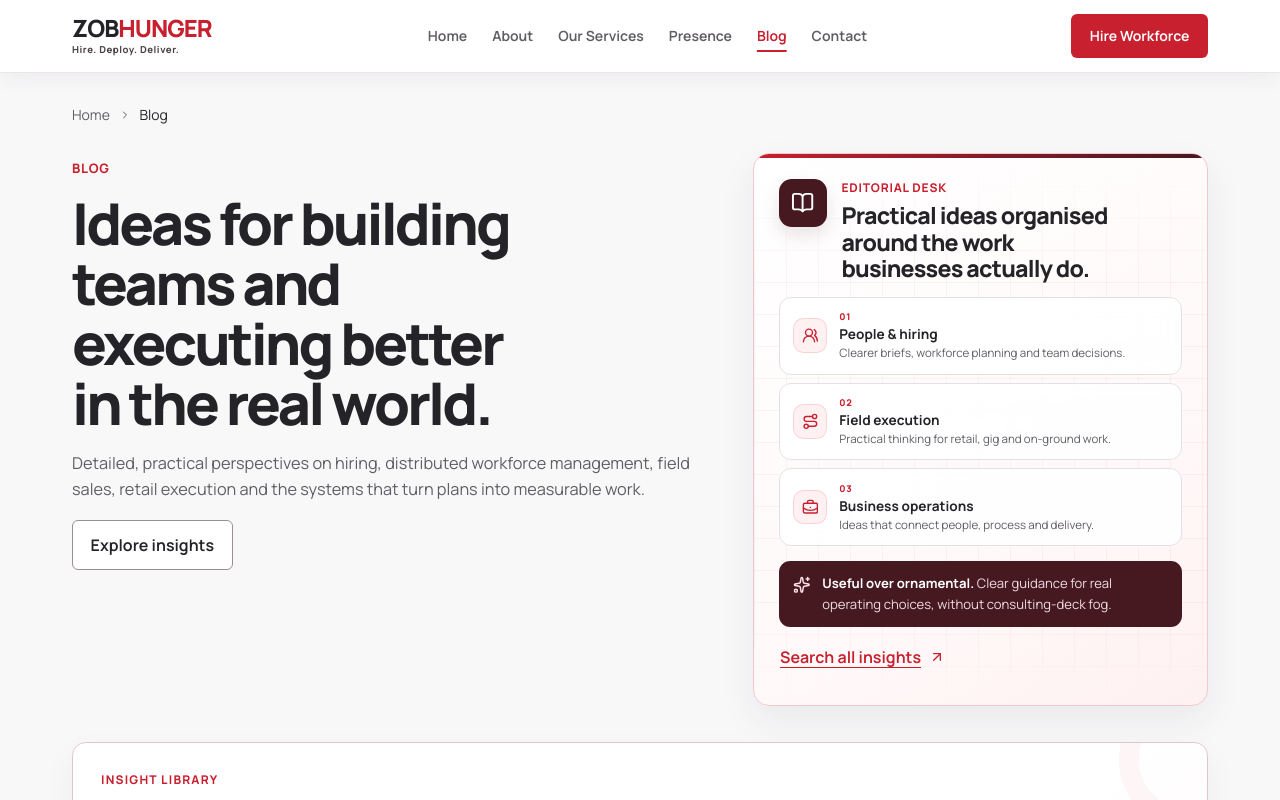
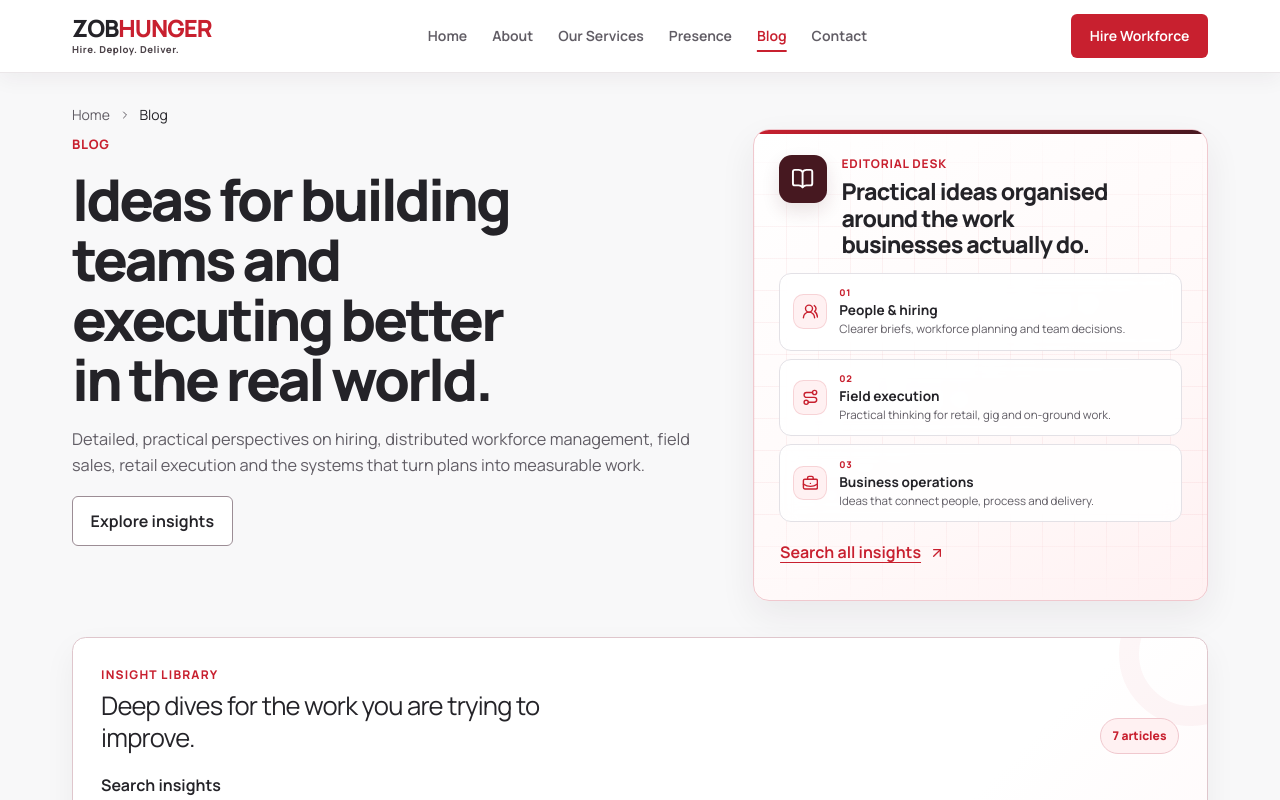
Before and after one commit to Aayush20253534/ZOBHUNGER, a Next.js app in the folder client/: page /blogs in a window 1280 px wide. Shown: the top 800 px of the page. Built offline with nearby package versions, Linux system fonts and the light colour scheme.

Commit message:
fix: compact blog hero and remove redundant insight strip

```diff
--- a/client/src/app/blogs/page.tsx
+++ b/client/src/app/blogs/page.tsx
@@ -5,7 +5,6 @@ import {
   BriefcaseBusiness,
   Route,
   Search,
-  Sparkles,
   UsersRound,
 } from "lucide-react";
 import { ActionButton } from "@/components/common/ActionButton";
@@ -109,14 +108,6 @@ export default async function BlogPage({
             })}
           </div>
 
-          <div className="zb-insights-feature-strip">
-            <Sparkles aria-hidden="true" />
-            <p>
-              <strong>Useful over ornamental.</strong> Clear guidance for real
-              operating choices, without consulting-deck fog.
-            </p>
-          </div>
-
           <ActionLink href="#insights-search" variant="text">
             Search all insights
             <ArrowUpRight aria-hidden="true" className="size-4" />
--- a/client/src/styles/editorial.css
+++ b/client/src/styles/editorial.css
@@ -628,6 +628,46 @@
   left: 66%;
 }
 
+/* Blog hero final fit: keep the primary CTA above the fold on laptop/desktop. */
+.zb-page-content .zb-editorial-hero--premium {
+  margin-top: -1.5rem;
+}
+
+.zb-editorial-hero--premium .zb-page-heading > .zb-eyebrow {
+  margin-bottom: 0.7rem;
+}
+
+.zb-editorial-hero--premium .zb-page-description {
+  margin-top: 0.8rem;
+}
+
+.zb-editorial-hero--premium .zb-page-actions {
+  margin-top: 1rem;
+}
+
+.zb-insights-editorial-map > .zb-action-link[data-variant="text"] {
+  margin-top: 0.55rem;
+}
+
+@media (min-width: 960px) {
+  .zb-page-content .zb-editorial-hero--premium {
+    gap: clamp(1.5rem, 2.5vw, 2.5rem);
+    align-items: start;
+  }
+
+  .zb-page-content .zb-editorial-hero--premium .zb-page-heading h1 {
+    max-width: 12.5ch;
+    font-size: clamp(2.7rem, 3.55vw, 3.35rem);
+    line-height: 1.03;
+  }
+
+  .zb-page-content .zb-editorial-hero--premium .zb-page-description {
+    max-width: 46rem;
+    font-size: 0.98rem;
+    line-height: 1.55;
+  }
+}
+
 .zb-article-card-link {
   display: flex;
   flex: 1;
```
